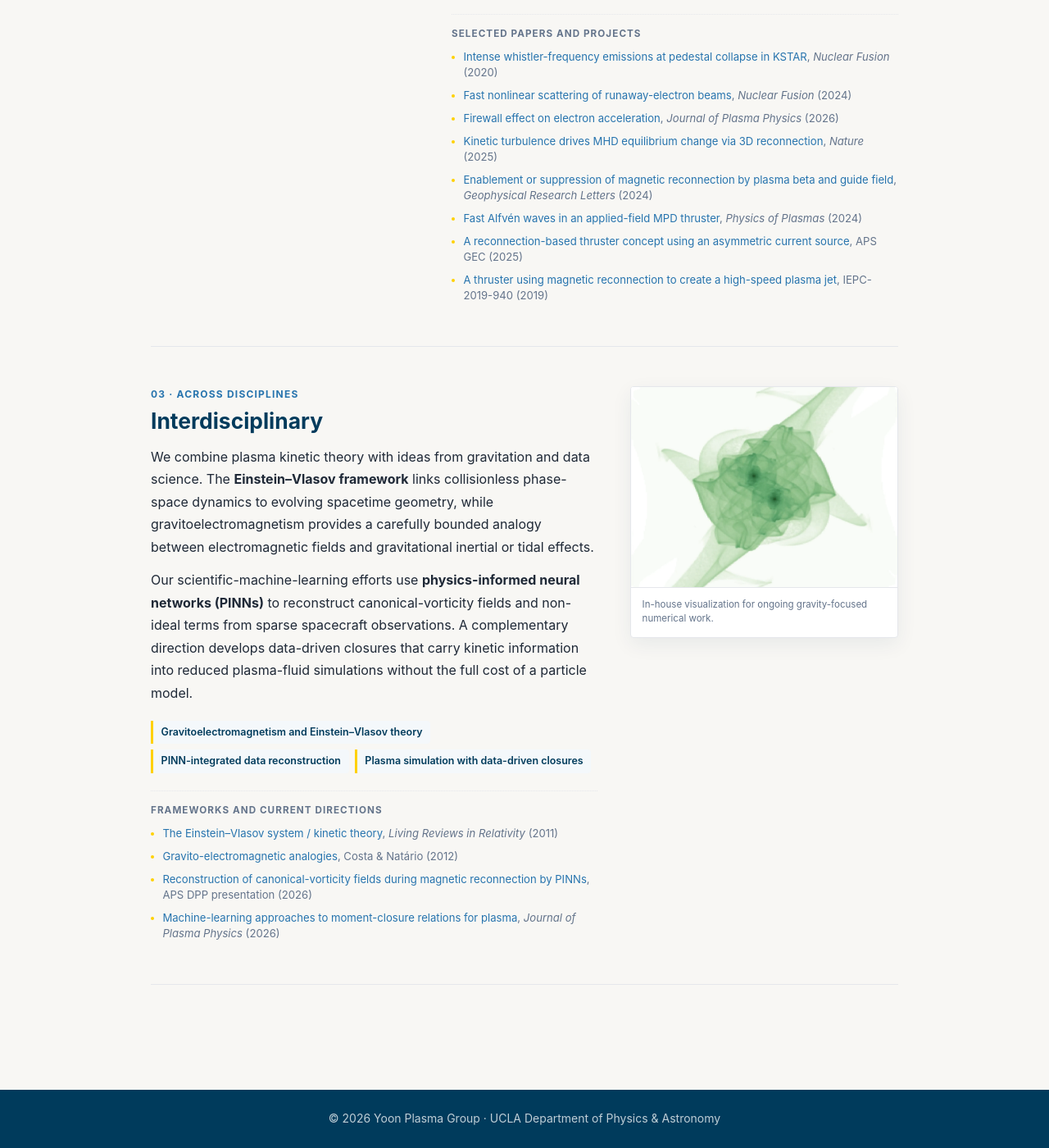
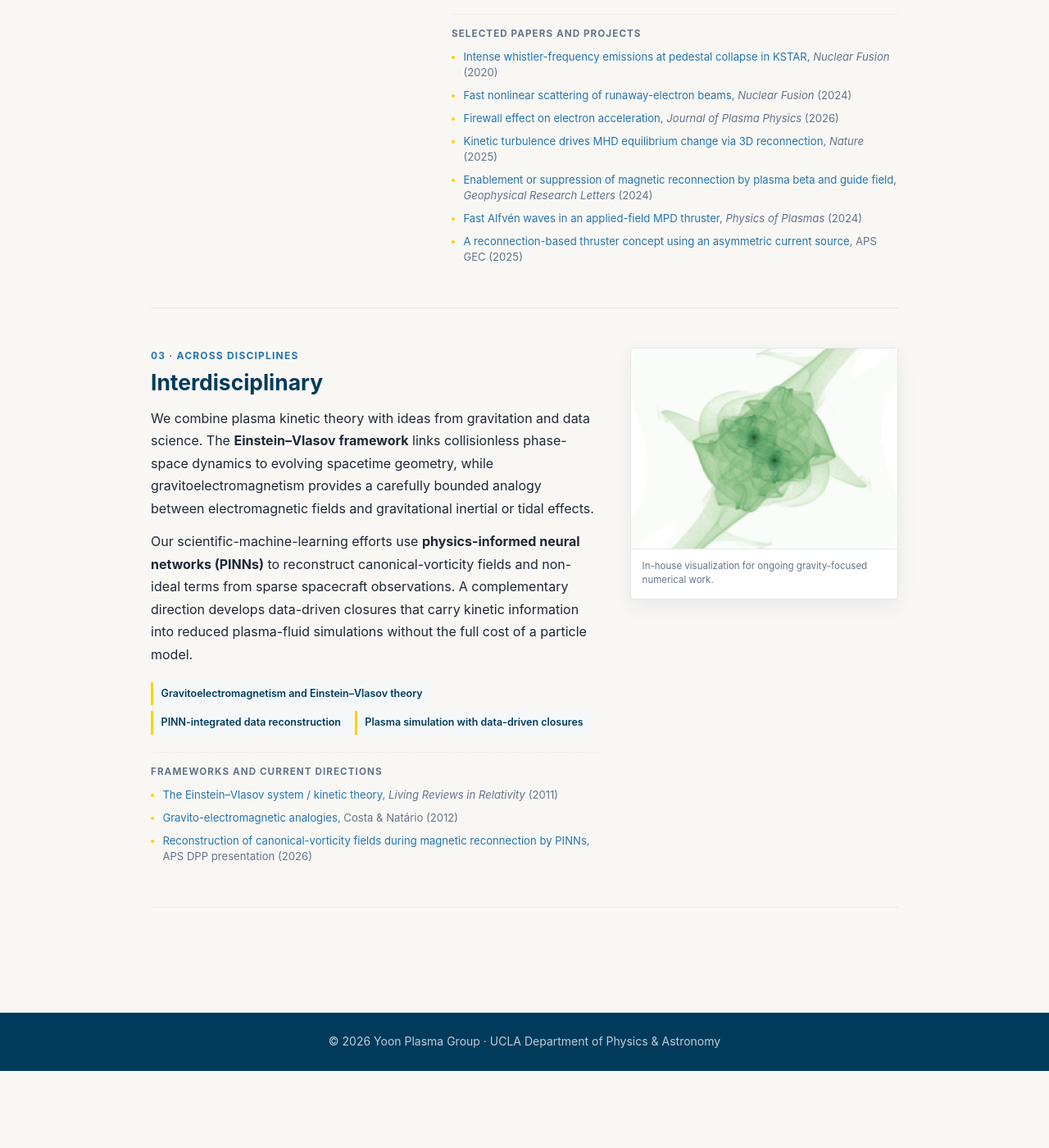
Before and after one commit to ydyoon93/yoonplasmagroup, a Jekyll site: the page built from research.md, in a window 1280 px wide and 1400 px high, scrolled down 1935 px. Shown: the whole window at 82% size. Built offline with Jekyll 4.4.1, drawn with Linux system fonts in a browser that asks for light colours; after the commit the page ends 3241 px from its top, so only the background shows below that.

```diff
--- a/research.md
+++ b/research.md
@@ -72,7 +72,6 @@ permalink: /research/
           <li><a href="https://doi.org/10.1029/2024GL112126">Enablement or suppression of magnetic reconnection by plasma beta and guide field</a>, <cite>Geophysical Research Letters</cite> (2024)</li>
           <li><a href="https://doi.org/10.1063/5.0198223">Fast Alfvén waves in an applied-field MPD thruster</a>, <cite>Physics of Plasmas</cite> (2024)</li>
           <li><a href="https://schedule.aps.org/gec/2025/events/DW5/45">A reconnection-based thruster concept using an asymmetric current source</a>, APS GEC (2025)</li>
-          <li><a href="https://electricrocket.org/2019/940.pdf">A thruster using magnetic reconnection to create a high-speed plasma jet</a>, IEPC-2019-940 (2019)</li>
         </ul>
       </div>
     </div>
@@ -101,7 +100,6 @@ permalink: /research/
           <li><a href="https://doi.org/10.12942/lrr-2011-4">The Einstein–Vlasov system / kinetic theory</a>, <cite>Living Reviews in Relativity</cite> (2011)</li>
           <li><a href="https://arxiv.org/abs/1207.0465">Gravito-electromagnetic analogies</a>, Costa &amp; Natário (2012)</li>
           <li><a href="https://www-cv01.ufinity.jp/isas/cvclients/researchers/hiroshihasegawa?achievement_type=presentations&amp;lang=en">Reconstruction of canonical-vorticity fields during magnetic reconnection by PINNs</a>, APS DPP presentation (2026)</li>
-          <li><a href="https://doi.org/10.1017/S0022377826102013">Machine-learning approaches to moment-closure relations for plasma</a>, <cite>Journal of Plasma Physics</cite> (2026)</li>
         </ul>
       </div>
     </div>
```
